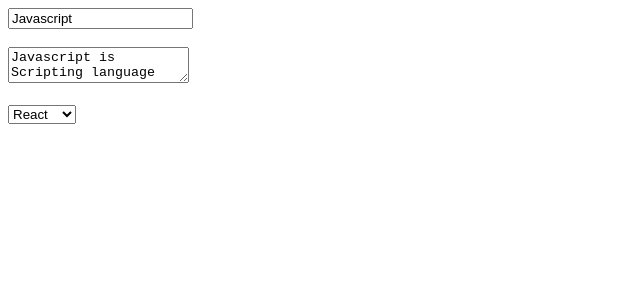
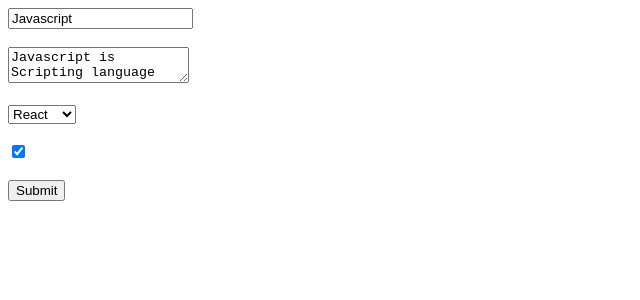
Before and after one commit to nazmulcse/react-tutorial-sumit, a React (Create React App) app: page / in a window 1280 px wide. Shown: the top 300 px of the page, without its empty margins (0-640 px from the left). Built offline with nearby package versions, Linux system fonts and the light colour scheme.

Commit message:
Lesson-10 completed

```diff
--- a/src/components/Form.js
+++ b/src/components/Form.js
@@ -5,6 +5,7 @@
         title: 'Javascript',
         description: 'Javascript is Scripting language',
         library: 'React',
+        isAwesome: true,
     };
 
     handleChange = (e) => {
@@ -20,14 +21,24 @@
             this.setState({
                 library: e.target.value,
             });
+        } else if (e.target.type === 'checkbox') {
+            this.setState({
+                isAwesome: e.target.checked,
+            });
         }
     };
 
+    submitHandler = (e) => {
+        e.preventDefault();
+        const { title, description, library, isAwesome } = this.state;
+        console.log(title, description, library, isAwesome);
+    };
+
     render() {
-        const { title, description, library } = this.state;
+        const { title, description, library, isAwesome } = this.state;
         return (
             <div>
-                <form action="">
+                <form onSubmit={this.submitHandler}>
                     <input
                         type="text"
                         placeholder="Enter Title"
@@ -43,6 +54,12 @@
                         <option value="React">React</option>
                         <option value="Angular">Angular</option>
                     </select>
+                    <br />
+                    <br />
+                    <input type="checkbox" checked={isAwesome} onChange={this.handleChange} />
+                    <br />
+                    <br />
+                    <input type="submit" value="Submit" />
                 </form>
             </div>
         );
```
